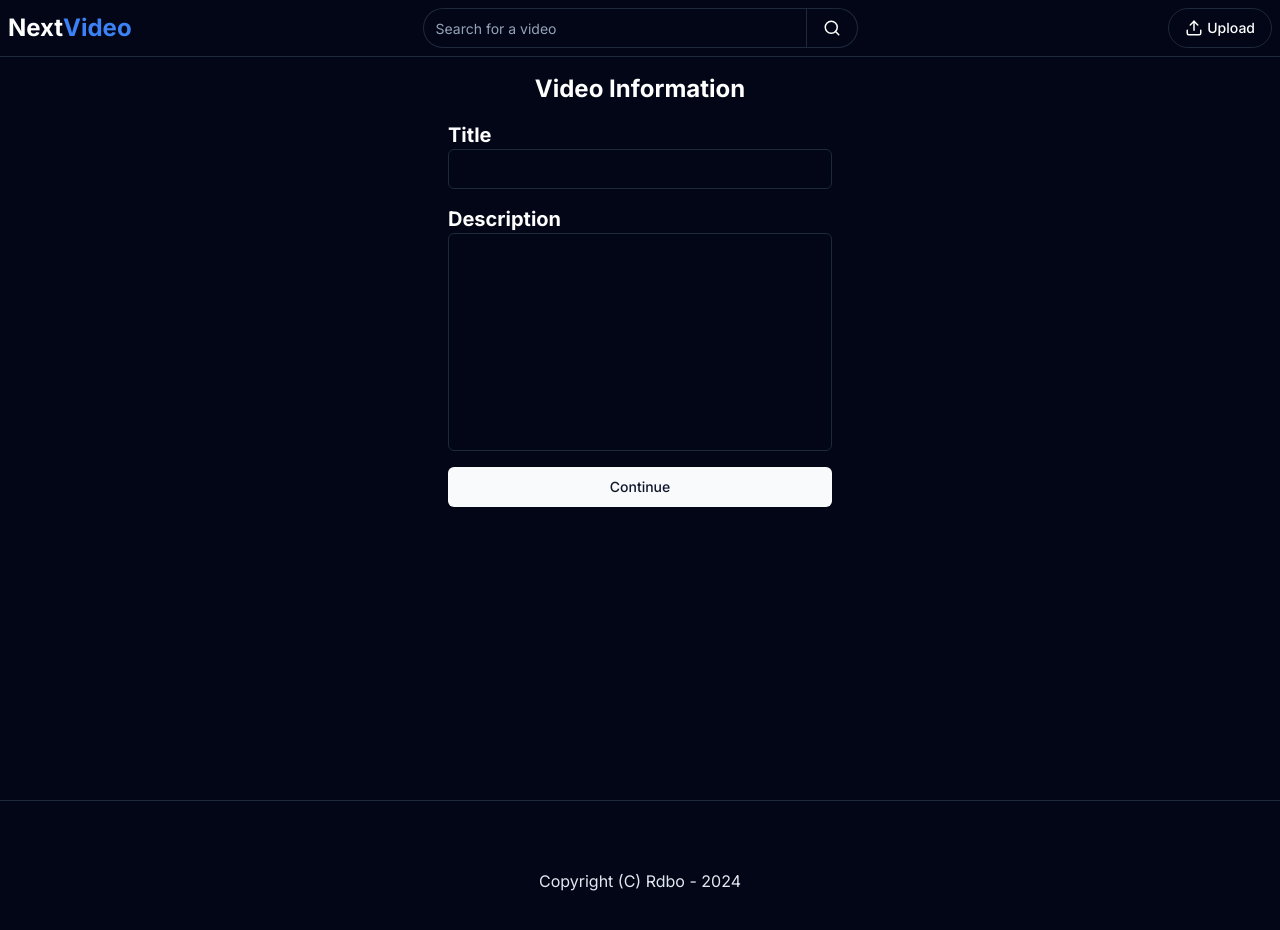
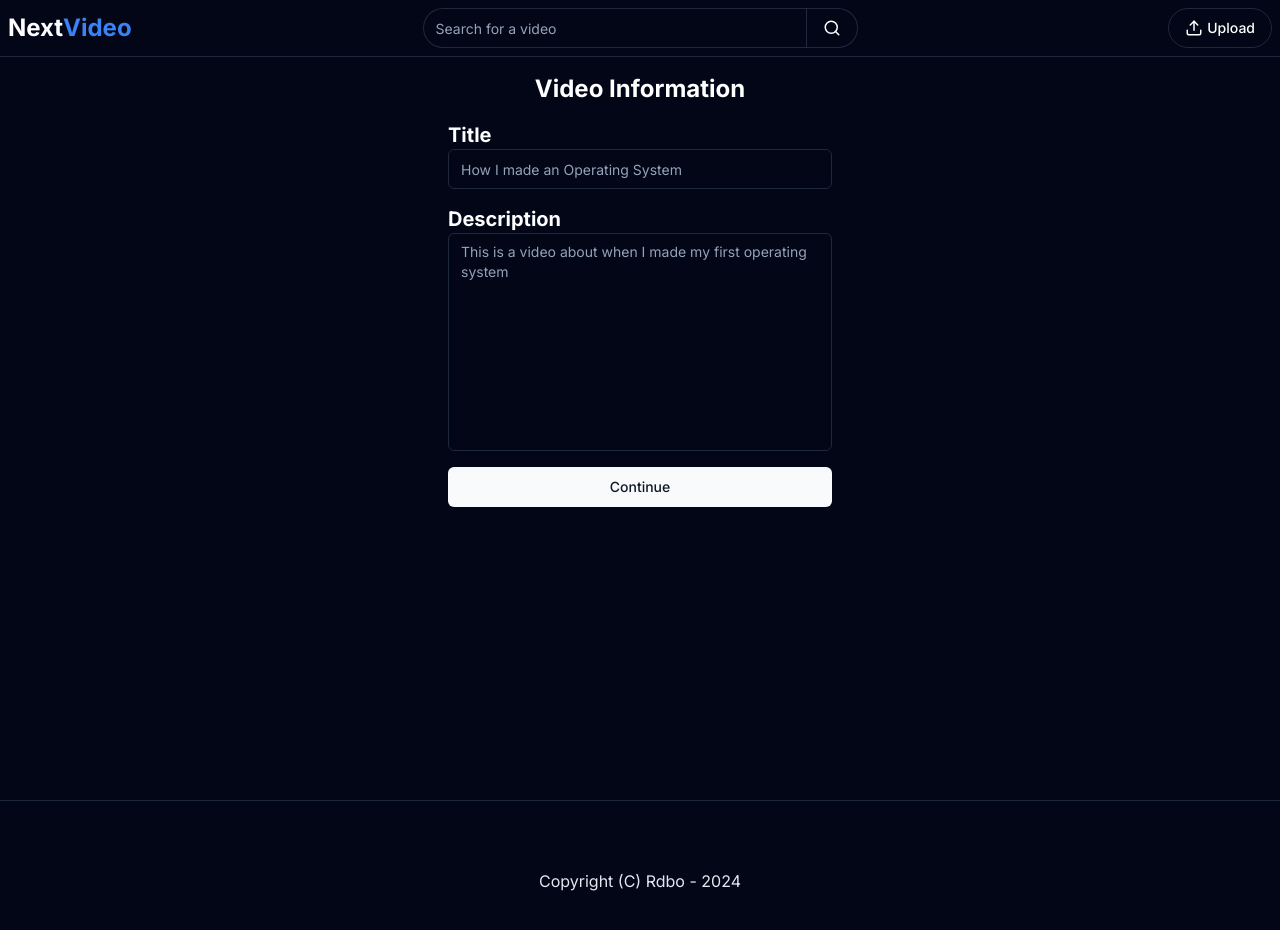
Before and after one commit to rdbo/nextvideo, a Next.js app: page /upload in a window 1280 px wide. Shown: the top 930 px of the page. Built offline with nearby package versions, Linux system fonts and the light colour scheme.

Commit message:
added form submission for video information

```diff
--- a/app/upload/page.tsx
+++ b/app/upload/page.tsx
@@ -6,7 +6,13 @@ import { Label } from "@/components/ui/label";
 import { Progress } from "@/components/ui/progress";
 import { Textarea } from "@/components/ui/textarea";
 import { Upload } from "lucide-react";
-import { createContext, useCallback, useContext, useRef, useState } from "react";
+import {
+  createContext,
+  useCallback,
+  useContext,
+  useRef,
+  useState,
+} from "react";
 import { useDropzone } from "react-dropzone";
 
 interface VideoInfo {
@@ -22,24 +28,49 @@ interface VideoInfoContextProps {
 const VideoInfoContext = createContext<VideoInfoContextProps | null>(null);
 
 function VideoInformation() {
-  const { videoInfo, setVideoInfo } = useContext(VideoInfoContext) as VideoInfoContextProps;
-  const formVideoName = useRef(null);
+  const { setVideoInfo } = useContext(
+    VideoInfoContext,
+  ) as VideoInfoContextProps;
+  const formVideoName = useRef<HTMLInputElement>(null);
+  const formVideoDesc = useRef<HTMLTextAreaElement>(null);
 
   const handleFormSubmit = (event: any) => {
     event.preventDefault();
-  }
+    const videoName = (formVideoName.current as HTMLInputElement).value;
+    const videoDesc = (formVideoDesc.current as HTMLTextAreaElement).value;
+    setVideoInfo({ name: videoName, description: videoDesc });
+  };
 
   return (
     <>
       <h1 className="text-2xl font-bold text-center my-4">Video Information</h1>
       <div className="flex flex-col items-center">
-      <form onSubmit={handleFormSubmit} className="w-96">
-        <Label htmlFor="name" className="font-bold text-xl">Title</Label>
-        <Input id="name" name="name" ref={formVideoName} className="mb-4" />
-        <Label htmlFor="description" className="font-bold text-xl">Description</Label>
-        <Textarea id="description" name="description" rows={10} className="resize-none" />
-        <Button className="w-full mt-4">Continue</Button>
-      </form>
+        <form onSubmit={handleFormSubmit} className="w-96">
+          <Label htmlFor="name" className="font-bold text-xl">
+            Title
+          </Label>
+          <Input
+            id="name"
+            name="name"
+            ref={formVideoName}
+            className="mb-4"
+            placeholder="How I made an Operating System"
+            required
+          />
+          <Label htmlFor="description" className="font-bold text-xl">
+            Description
+          </Label>
+          <Textarea
+            ref={formVideoDesc}
+            id="description"
+            name="description"
+            rows={10}
+            className="resize-none"
+            placeholder="This is a video about when I made my first operating system"
+            required
+          />
+          <Button className="w-full mt-4">Continue</Button>
+        </form>
       </div>
     </>
   );
```
